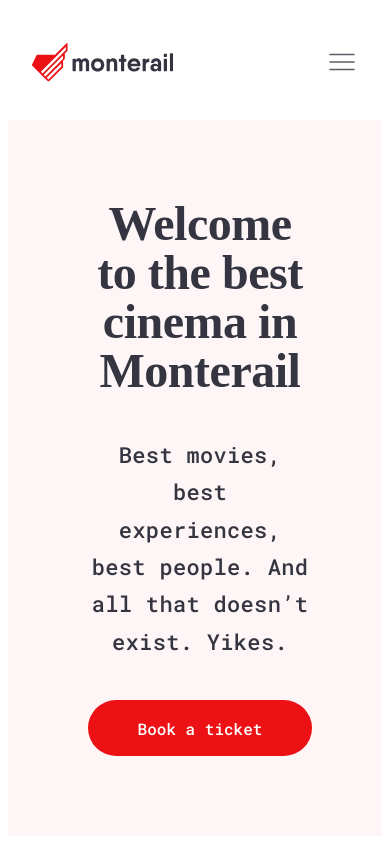
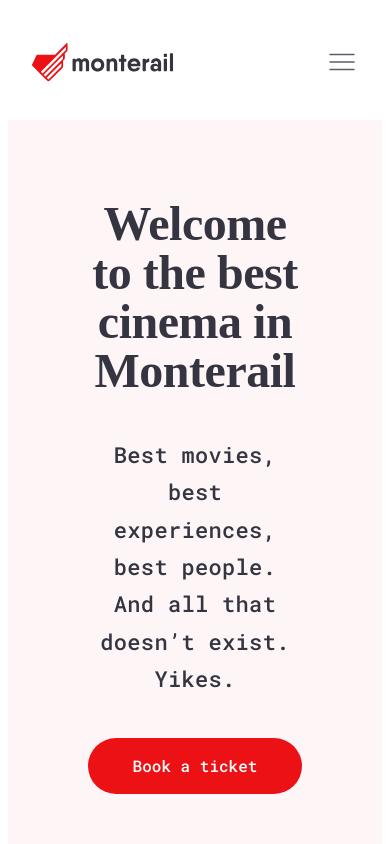
Before and after one commit to martaqh/monte-cinema-project, a Vue app: page / in a window 390 px wide. Shown: the top 844 px of the page. Built offline with nearby package versions, Linux system fonts and the light colour scheme; a web font is replaced by a local one.

Commit message:
Fix RWD breakpoints

```diff
--- a/src/components/common/ButtonlikeLink.vue
+++ b/src/components/common/ButtonlikeLink.vue
@@ -50,7 +50,8 @@ export default defineComponent({
 
 .size-56 {
   height: 56px;
-  width: 224px;
+  max-width: 224px;
+  width: 100%;
 }
 
 
--- a/src/components/views/MoviesSummary.vue
+++ b/src/components/views/MoviesSummary.vue
@@ -102,7 +102,7 @@ export default defineComponent({
     }
 
     span {
-        @media only screen and (max-width: 480px) {
+        @media only screen and (max-width: 768px) {
         display: none;
     }
     }
@@ -117,7 +117,7 @@ export default defineComponent({
     justify-content: space-between;
     margin: 64px 0;
 
-    @media only screen and (max-width: 480px) {
+    @media only screen and (max-width: 768px) {
         flex-direction: column;
         align-items: center;
     }
--- a/src/components/views/TheHeader.vue
+++ b/src/components/views/TheHeader.vue
@@ -33,7 +33,7 @@ import SignSection from '../features/SignSection.vue';
 }
 
 .hamburger-menu {
-    @media only screen and (min-width: 540px) {
+    @media only screen and (min-width: 768px) {
         display: none;
     }
 
@@ -44,7 +44,7 @@ import SignSection from '../features/SignSection.vue';
     display: flex;
     align-items: baseline;
     justify-content: space-between;
-     @media only screen and (max-width: 540px) {
+     @media only screen and (max-width: 768px) {
         display: none;
     }
 }
--- a/src/components/views/WelcomeSection.vue
+++ b/src/components/views/WelcomeSection.vue
@@ -40,6 +40,12 @@ import TheContainer from '../common/TheContainer.vue';
     display: flex;
     background-color: $color-tag-background;
 
+    @media only screen and (max-width: 540px) {
+        text-align: center;
+        justify-content: center;
+        align-items: center;
+    }
+
 }
 .welcome-message {
     display: flex;
@@ -57,10 +63,7 @@ import TheContainer from '../common/TheContainer.vue';
         margin: 40px 0;
     }
 
-    @media only screen and (max-width: 480px) {
-        text-align: center;
-        justify-content: center;
-    }
+
 }
 
 .welcome-image-wrapper {
```
Also changed, not shown: src/components/views/MovieCard.vue (+3 -7 lines).
